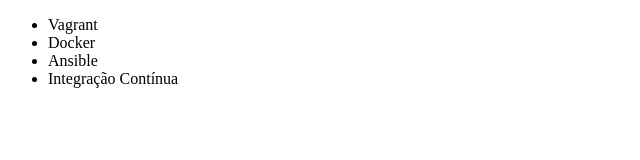
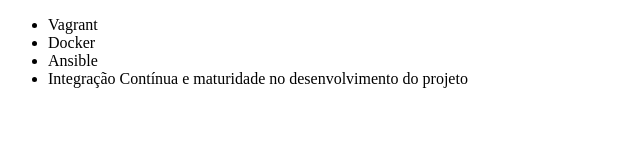
Before and after one commit to juniorsonyko/work-git, a plain HTML site: page index.html in a window 1280 px wide. Shown: the whole page, without its empty margins (0-640 px from the left). Drawn offline with Linux system fonts and the light colour scheme.

Commit message:
Renomeando o curso Integração

```diff
--- a/index.html
+++ b/index.html
@@ -10,7 +10,7 @@
     <li>Vagrant</li>
     <li>Docker</li>
     <li>Ansible</li>
-    <li>Integração Contínua</li>
+    <li>Integração Contínua e maturidade no desenvolvimento do projeto</li>
   </ul>
 </body>
 </html>
```
